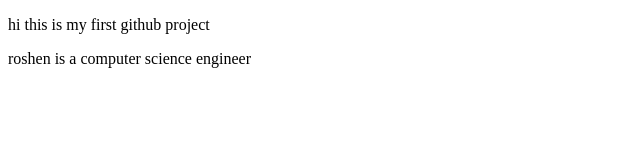
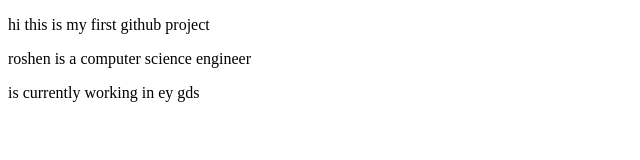
Before and after one commit to roshen1234/gittutorial, a plain HTML site: page index.html in a window 1280 px wide. Shown: the whole page, without its empty margins (0-640 px from the left). Drawn offline with Linux system fonts and the light colour scheme.

Commit message:
added more in index.html

```diff
--- a/index.html
+++ b/index.html
@@ -8,5 +8,6 @@
 <body>
     <p>hi this is my first github project</p>
     <p>roshen is a computer science engineer </p>
+    <p>is currently working in ey gds</p>
 </body>
 </html>
```
